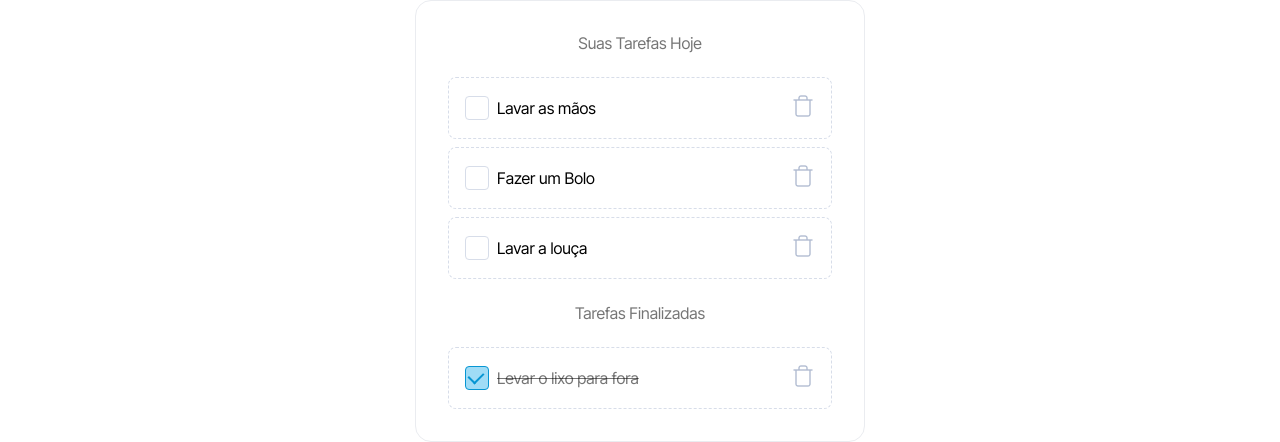
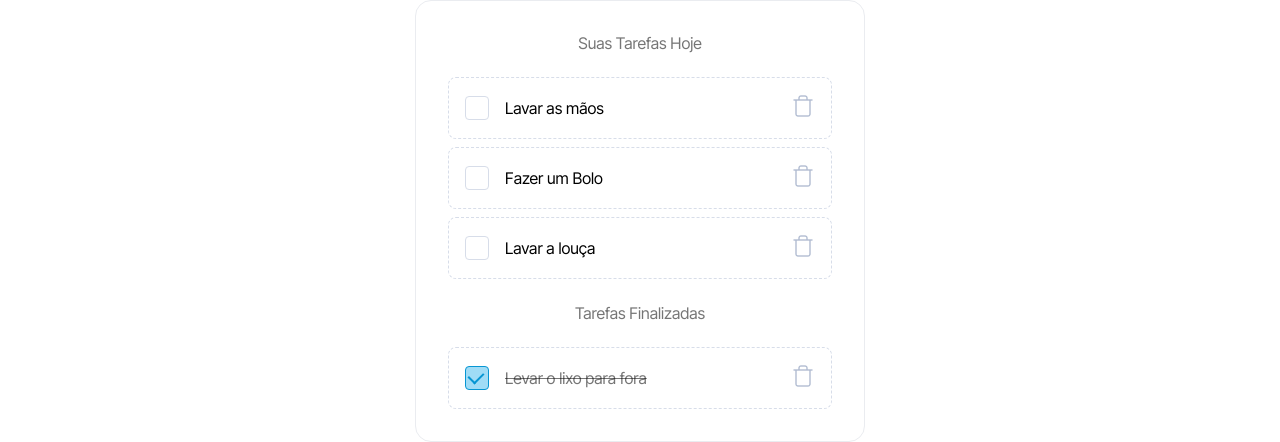
Before and after one commit to Dehrangerz9/legaplan-front-end-jr, a Next.js app: page / in a window 1280 px wide. Shown: the part 109-551 px from the top of the page. Built offline with nearby package versions, Linux system fonts and the light colour scheme.

Commit message:
fix: padding toDoList

```diff
--- a/src/app/components/toDoList.js
+++ b/src/app/components/toDoList.js
@@ -88,7 +88,7 @@ export default function ToDoList() {
                 <ul>
                     {tasks.map((task, index) => (
                         <li key={index}>
-                            <div style={{display:'flex',gap:'8px',alignItems:'center'}}>
+                            <div style={{display:'flex',gap:'16px',alignItems:'center'}}>
                                 <input type="checkbox" className="complete-task" onChange={() => completeTask(index)} />
                                 <p>{task}</p>
                             </div>
@@ -102,7 +102,7 @@ export default function ToDoList() {
                 <ul>
                     {completedTasks.map((task, index) => (
                         <li key={index}>
-                            <div style={{display:'flex',gap:'8px',alignItems:'center'}}>
+                            <div style={{display:'flex',gap:'16px',alignItems:'center'}}>
                                 <input type="checkbox" className="complete-task checked" onChange={() => uncompleteTask(index)} />
                                 <p className='checked'>{task}</p>
                             </div>
```
